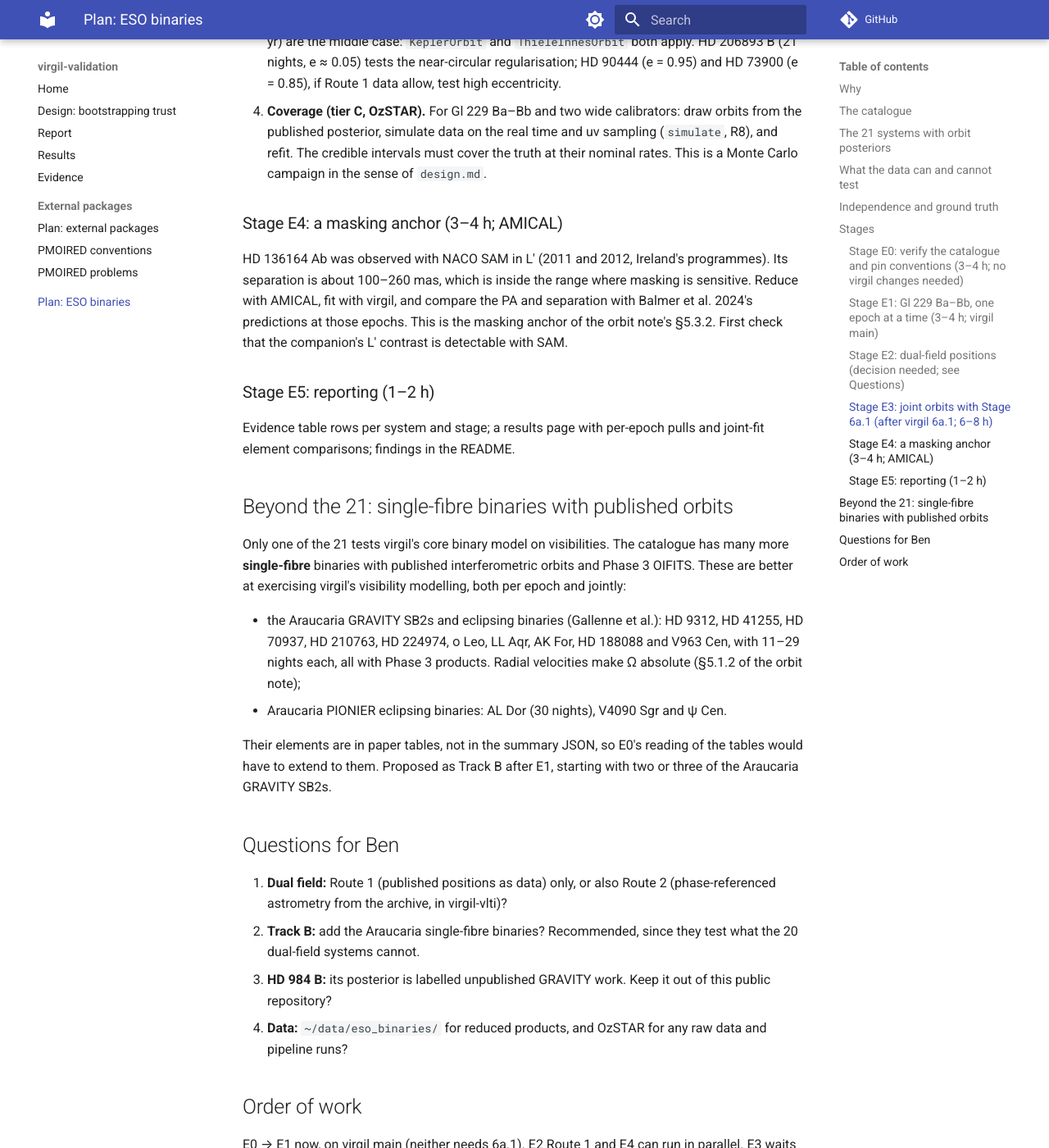
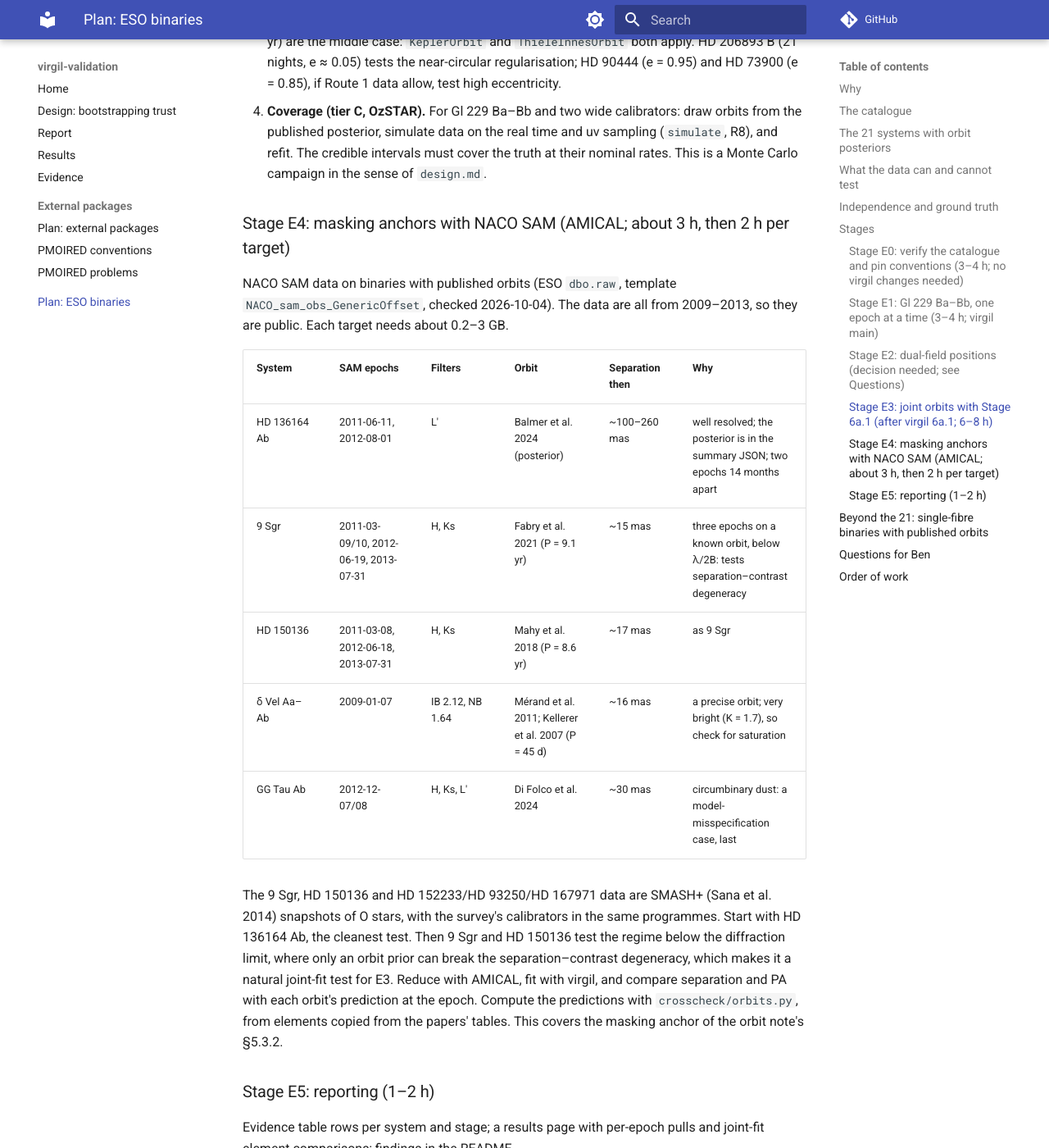
Before and after one commit to benjaminpope/virgil-validation, an MkDocs documentation site: the page built from docs/plan_eso_binaries.md, in a window 1280 px wide and 1400 px high, scrolled down 5902 px. Shown: the whole window at 82% size. Built offline with MkDocs 1.6.1 and Material for MkDocs 9.7.7, drawn with Linux system fonts in a browser that asks for light colours; comment, search, counter and statistics services are not loaded; some of the changed text lies outside the part shown.

Commit message:
Plan: drop phase-referenced Route 2; NACO SAM anchors from the archive
Co-Authored-By: Claude Opus 5.5 <noreply@anthropic.com>

```diff
--- a/docs/plan_eso_binaries.md
+++ b/docs/plan_eso_binaries.md
@@ -181,9 +181,9 @@ Each stage is a separate PR with its own tests and evidence records, as in
   The instrument-specific part belongs in virgil-vlti, and a generic
   phase-referenced likelihood in core only if it proves general.
 
-Route 1 first. Route 2 only if dual-field astrometry is wanted as a virgil
-capability anyway (exoplanets and brown dwarfs), and not merely to validate
-virgil.
+**Decided (Ben, 2026-10-04): Route 2 is out.** Phase referencing against
+the other fibre is not worth the effort just to validate virgil. Route 1
+stays as an optional orbit-fitting test.
 
 ### Stage E3: joint orbits with Stage 6a.1 (after virgil 6a.1; 6–8 h)
 
@@ -211,14 +211,29 @@ virgil.
    intervals must cover the truth at their nominal rates. This is a Monte
    Carlo campaign in the sense of `design.md`.
 
-### Stage E4: a masking anchor (3–4 h; AMICAL)
+### Stage E4: masking anchors with NACO SAM (AMICAL; about 3 h, then 2 h per target)
 
-HD 136164 Ab was observed with NACO SAM in L′ (2011 and 2012, Ireland's
-programmes). Its separation is about 100–260 mas, which is inside the range
-where masking is sensitive. Reduce with AMICAL, fit with virgil, and compare
-the PA and separation with Balmer et al. 2024's predictions at those epochs.
-This is the masking anchor of the orbit note's §5.3.2. First check that the
-companion's L′ contrast is detectable with SAM.
+NACO SAM data on binaries with published orbits (ESO `dbo.raw`, template
+`NACO_sam_obs_GenericOffset`, checked 2026-10-04). The data are all from
+2009–2013, so they are public. Each target needs about 0.2–3 GB.
+
+| System | SAM epochs | Filters | Orbit | Separation then | Why |
+|---|---|---|---|---|---|
+| HD 136164 Ab | 2011-06-11, 2012-08-01 | L′ | Balmer et al. 2024 (posterior) | ~100–260 mas | well resolved; the posterior is in the summary JSON; two epochs 14 months apart |
+| 9 Sgr | 2011-03-09/10, 2012-06-19, 2013-07-31 | H, Ks | Fabry et al. 2021 (P = 9.1 yr) | ~15 mas | three epochs on a known orbit, below λ/2B: tests separation–contrast degeneracy |
+| HD 150136 | 2011-03-08, 2012-06-18, 2013-07-31 | H, Ks | Mahy et al. 2018 (P = 8.6 yr) | ~17 mas | as 9 Sgr |
+| δ Vel Aa–Ab | 2009-01-07 | IB 2.12, NB 1.64 | Mérand et al. 2011; Kellerer et al. 2007 (P = 45 d) | ~16 mas | a precise orbit; very bright (K = 1.7), so check for saturation |
+| GG Tau Ab | 2012-12-07/08 | H, Ks, L′ | Di Folco et al. 2024 | ~30 mas | circumbinary dust: a model-misspecification case, last |
+
+The 9 Sgr, HD 150136 and HD 152233/HD 93250/HD 167971 data are SMASH+
+(Sana et al. 2014) snapshots of O stars, with the survey's calibrators in the
+same programmes. Start with HD 136164 Ab, the cleanest test. Then 9 Sgr and
+HD 150136 test the regime below the diffraction limit, where only an orbit
+prior can break the separation–contrast degeneracy, which makes it a natural
+joint-fit test for E3. Reduce with AMICAL, fit with virgil, and compare
+separation and PA with each orbit's prediction at the epoch. Compute the
+predictions with `crosscheck/orbits.py`, from elements copied from the
+papers' tables. This covers the masking anchor of the orbit note's §5.3.2.
 
 ### Stage E5: reporting (1–2 h)
 
```
